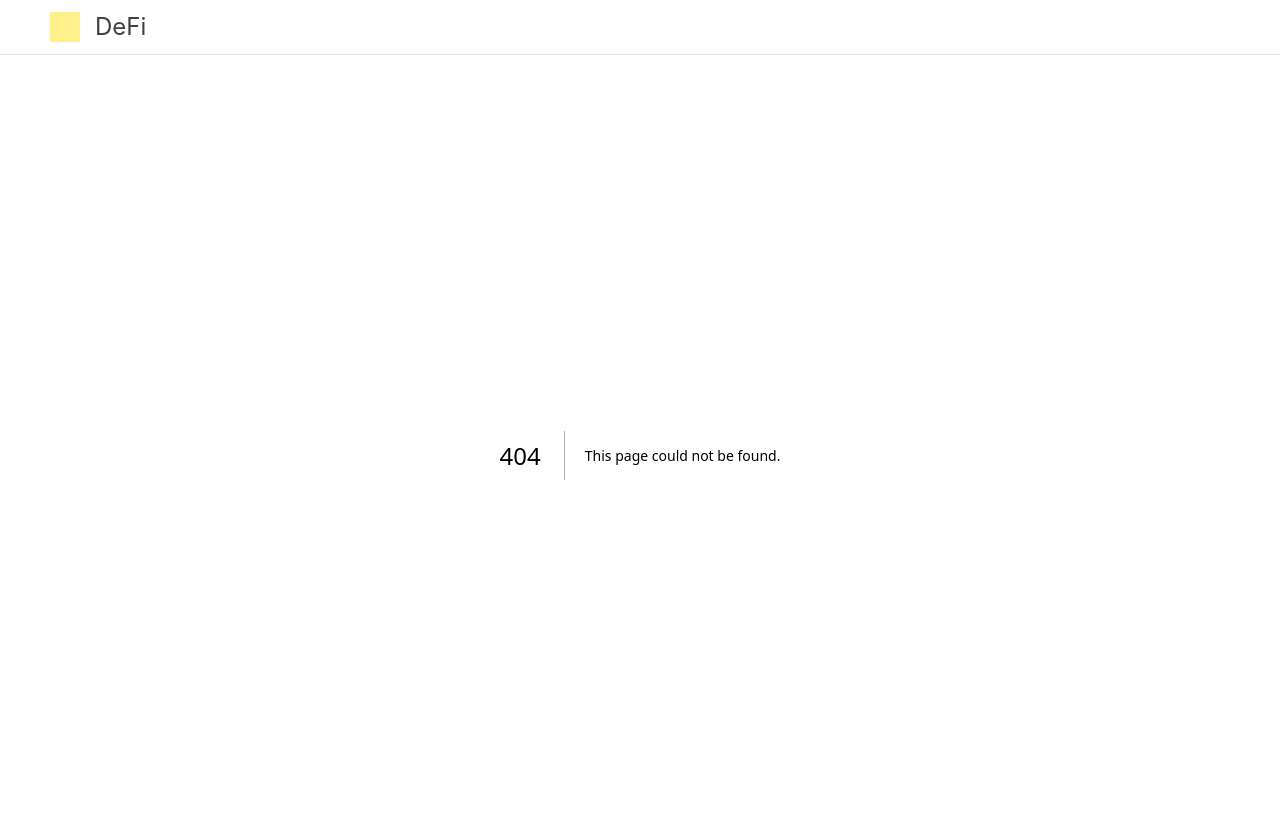
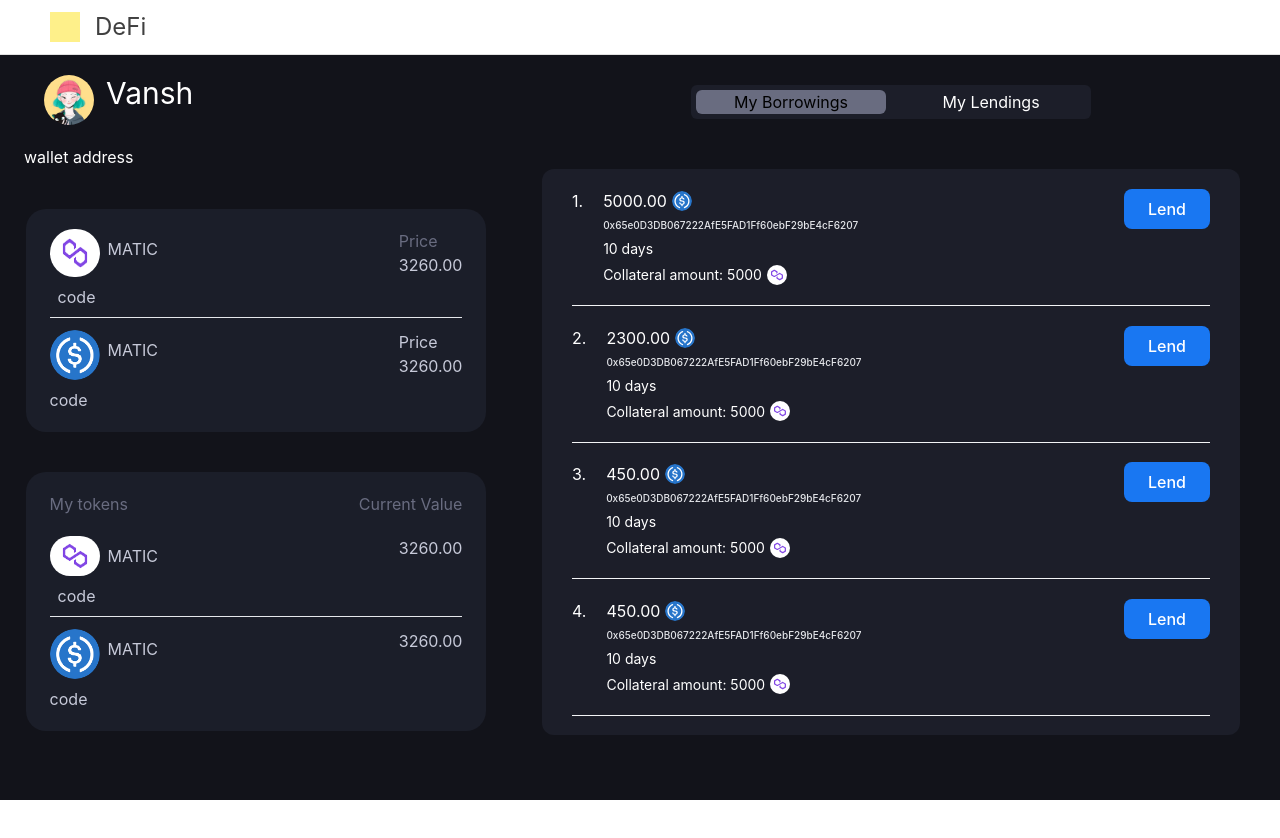
Before and after one commit to code-squads/defi, a Next.js app: page /myaccount in a window 1280 px wide. Before the commit this address had no page. Shown: the top 838 px of the page. After the commit the page ends 800 px from the top, so only its background shows below. Built offline with nearby package versions, Linux system fonts and the light colour scheme; no server answers.

Commit message:
Borrow Lend

```diff
--- a/src/components/Borrow/Borrow.jsx
+++ b/src/components/Borrow/Borrow.jsx
@@ -1,4 +1,7 @@
+import { useState } from "react"
+
 const Borrow = () => {
+    const [eligible, setEligible] = useState(false)
     return (
         <div className="flex flex-col gap-y-[30px] w-[100%] h-[100%] text-white p-[20px] px-[30px] text-inter">
             <div className="flex flex-row items-center">
@@ -34,9 +37,7 @@ const Borrow = () => {
                 <div className="font-inter text-[16px] font-medium">Interest Amount:</div>
                 <div className="ml-auto text-right text-[#696c80] font-medium mr-[10px]">9999</div>
                 <div className="flex flex-row items-center gap-x-[10px] text-[14px] text-white w-auto h-[40px] p-[5px] px-[8px] rounded-[20px] font-medium pr-[15px] ml-[10px] bg-[#404557]">
-                    {/* <div className="flex justify-center w-[30px] h-[30px] rounded-full bg-white p-[4px] box-border"> */}
                         <img className="w-[30px] h-[30px] rounded-full" src="./assets/usdc.svg" alt="usdcLogo"/>
-                    {/* </div> */}
                     USDC
                 </div>
 
@@ -54,6 +55,10 @@ const Borrow = () => {
                 </div>
             </div>
 
+            <div className="text-slate-300 text-center">
+                Congratulations 🎉 you are eligible for borrowing
+            </div>
+
             <button
                 type="submit"
                 className="bg-blue py-[8px] px-[24px] rounded-lg text-white justify-center self-center font-inter font-medium"
@@ -65,7 +70,8 @@ const Borrow = () => {
                 <svg xmlns="http://www.w3.org/2000/svg" fill="none" viewBox="0 0 24 24" strokeWidth={1.5} stroke="currentColor" className="w-[15px] h-[15px]">
                 <path strokeLinecap="round" strokeLinejoin="round" d="M11.25 11.25l.041-.02a.75.75 0 011.063.852l-.708 2.836a.75.75 0 001.063.853l.041-.021M21 12a9 9 0 11-18 0 9 9 0 0118 0zm-9-3.75h.008v.008H12V8.25z" />
                 </svg>
-                on conforming collateral amount will be deducted from your account</div>
+                on conforming collateral amount will be deducted from your account
+            </div>
         </div>
     )
 }
--- a/src/components/DashLeft/DashLeft.jsx
+++ b/src/components/DashLeft/DashLeft.jsx
@@ -34,7 +34,7 @@ const DashLeft = () => {
   }, []);
 
   return (
-    <div className="w-[100%] h-[100%] font-inter" style={{backgroundColor : '#12131A'}}>
+    <div className="w-[100%] h-[100%] font-inter overflow-auto" style={{backgroundColor : '#12131A'}}>
       {/* PROFILE */}
       <Container className="text-white">
         <div className="flex p-5">
--- a/src/components/DashRight/DashRight.jsx
+++ b/src/components/DashRight/DashRight.jsx
@@ -6,7 +6,7 @@ const DashRight = () => {
     const [state, setState] = useState('borrow')
 
     return (
-        <div className="bg-[#12131A] w-[100%] h-[100%]">
+        <div className="bg-[#12131A] w-[100%] h-[100%] overflow-hidden">
             <div className="flex flex-row gap-x-[10px] w-[200px] self-center bg-[#1C1E29] p-[5px] m-auto mb-[50px] rounded-md cursor-pointer">
                 <div className={`w-[100px] rounded-md text-center ${state == 'borrow' ? "bg-[#696c80] transition-colors duration-200 ease-in-out" : "text-white"}`}
                     onClick={() => {setState('borrow')}}
@@ -19,7 +19,7 @@ const DashRight = () => {
                     Lend
                 </div>
             </div>
-            <div className="bg-[#1C1E29] w-[100%] h-auto rounded-xl">
+            <div className="bg-[#1C1E29] w-[100%] h-auto max-h-[calc(100vh-199px)] rounded-xl overflow-auto">
                 {
                     state == 'borrow' ?
                         <Borrow/>
@@ -27,6 +27,7 @@ const DashRight = () => {
                         <Lend/>
                 }
             </div>
+            {/* <Lend/> */}
         </div>
     )
 }
--- a/src/components/Lend/Lend.jsx
+++ b/src/components/Lend/Lend.jsx
@@ -1,19 +1,168 @@
+import { useState } from "react"
+
+const TEMP = [
+    {
+        amount: '5000.00',
+        address: '0x65e0D3DB067222AfE5FAD1Ff60ebF29bE4cF6207',
+        repay: '10',
+        collateralAmt: '5000'
+    },
+    {
+        amount: '2300.00',
+        address: '0x65e0D3DB067222AfE5FAD1Ff60ebF29bE4cF6207',
+        repay: '10',
+        collateralAmt: '5000'
+    },
+    {
+        amount: '450.00',
+        address: '0x65e0D3DB067222AfE5FAD1Ff60ebF29bE4cF6207',
+        repay: '10',
+        collateralAmt: '5000'
+    },
+    {
+        amount: '450.00',
+        address: '0x65e0D3DB067222AfE5FAD1Ff60ebF29bE4cF6207',
+        repay: '10',
+        collateralAmt: '5000'
+    }
+]
 const Lend = () => {
+    const [selectedBorrower, setSelectedBorrower] = useState(null)
+
     return (
         <div className="flex flex-col gap-y-[30px] w-[100%] h-[100%] text-white p-[20px] px-[30px] text-inter">
 
-            <button
+            {!selectedBorrower && <div className="flex flex-col gap-y-[20px]">
+            {
+                TEMP.map((data, index) => {
+                    return (
+                        <div className="flex flex-col  gap-y-[20px] font-inter">
+                            <div className="flex flex-row gap-x-[20px]">
+                                <div className="">
+                                {index+1}.
+                                </div>
+
+                                <div className="flex flex-col gap-y-[5px]">
+                                    <div className="flex flex-row items-center">
+                                        {data.amount}
+                                        <img className="w-[20px] h-[20px] rounded-full ml-[5px]" src="./assets/usdc.svg" alt="usdcLogo"/>
+                                    </div>
+                                    <div className="text-gray-200 text-[10px] font-medium">{data.address}</div>
+                                    <div className="text-[14px]">{data.repay} days</div>
+                                    <div className="flex flex-row items-center text-[14px]">
+                                        <div>Collateral amount: </div>
+                                        &nbsp;{data.collateralAmt}
+                                        <div className="flex justify-center w-[20px] h-[20px] rounded-full bg-white p-[4px] box-border ml-[5px]">
+                                            <img src="./assets/matic.svg" alt="maticLogo"/>
+                                        </div>
+                                    </div>
+                                </div>
+
+                                <button
+                                    type="submit"
+                                    className="bg-blue py-[8px] px-[24px] ml-auto rounded-lg text-white font-inter font-medium self-start"
+                                    onClick={() => {setSelectedBorrower(data)}}
+                                >
+                                    Lend
+                                </button>
+                            </div>
+                            {
+                                index <= TEMP.length &&
+                                <div className="h-[0.5px] self-center bg-gray-100 w-[100%] "></div>}
+                        </div>
+                    )
+                })
+            }
+            </div>}
+
+            {
+                selectedBorrower &&
+
+                <>
+                    <svg xmlns="http://www.w3.org/2000/svg" fill="none" viewBox="0 0 24 24" strokeWidth={1.5} stroke="currentColor" className="w-6 h-6 cursor-pointer"
+                        onClick={() => {setSelectedBorrower(null)}}
+                    >
+                    <path strokeLinecap="round" strokeLinejoin="round" d="M10.5 19.5L3 12m0 0l7.5-7.5M3 12h18" />
+                    </svg>
+
+
+                    <div className="flex flex-row items-center">
+                        <div className="font-inter text-[16px] font-medium">
+                            Loan amount:
+                        </div>
+
+                        <div className="ml-auto bg-transparent text-right text-[#696c80] font-medium outline-none">{selectedBorrower.amount}</div>
+                        <div className="flex flex-row items-center gap-x-[10px] text-[14px] text-white w-auto h-[40px] p-[5px] px-[8px] rounded-[20px] font-medium pr-[15px] ml-[25px] bg-[#404557]">
+                            <img className="w-[30px] h-[30px] rounded-full" src="./assets/usdc.svg" alt="usdcLogo"/>
+                            USDC
+                        </div>
+                    </div>
+
+                    <div className="flex flex-row items-center">
+                        <div className="font-inter text-[16px] font-medium">Expected repay duration:</div>
+                        <div className="ml-auto bg-transparent text-right text-[#696c80] font-medium mr-[10px] outline-none">{selectedBorrower.repay}</div>
+                        <div>days</div>
+                    </div>
+
+                    <div className="flex flex-row items-center">
+
+                        <div className="font-inter text-[16px] font-medium">Interest %:</div>
+                        <div className="ml-auto bg-transparent text-right text-[#696c80] font-medium mr-[10px] outline-none">13%</div>
+                        <div>APR</div>
+
+                    </div>
+
+                    <div className="flex flex-row items-center">
+
+                        <div className="font-inter text-[16px] font-medium">Interest Amount:</div>
+                        <div className="ml-auto text-right text-[#696c80] font-medium mr-[10px]">9999</div>
+                        <div className="flex flex-row items-center gap-x-[10px] text-[14px] text-white w-auto h-[40px] p-[5px] px-[8px] rounded-[20px] font-medium pr-[15px] ml-[10px] bg-[#404557]">
+                                <img className="w-[30px] h-[30px] rounded-full" src="./assets/usdc.svg" alt="usdcLogo"/>
+                            USDC
+                        </div>
+
+                    </div>
+
+                    <div className="flex flex-row items-center">
+
+                        <div className="font-inter text-[16px] font-medium">Required collateral:</div>
+                        <div className="ml-auto text-right text-[#696c80] font-medium mr-[10px]">9999</div>
+                        <div className="flex flex-row items-center gap-x-[10px] text-[14px] text-white w-auto h-[40px] p-[5px] px-[8px] rounded-[20px] font-medium pr-[15px] ml-[10px] bg-[#404557]">
+                            <div className="flex justify-center w-[30px] h-[30px] rounded-full bg-white p-[4px] box-border">
+                                <img src="./assets/matic.svg" alt="maticLogo"/>
+                            </div>
+                            MATIC
+                        </div>
+                    </div>
+
+                    <button
+                        type="submit"
+                        className="bg-blue py-[8px] px-[24px] rounded-lg text-white justify-center self-center font-inter font-medium"
+                    >
+                        Confirm Borrow
+                    </button>
+
+                    <div className="flex flex-row items-center gap-x-[5px] font-[300] text-gray-400 text-[12px] self-center mt-[-10px]">
+                        <svg xmlns="http://www.w3.org/2000/svg" fill="none" viewBox="0 0 24 24" strokeWidth={1.5} stroke="currentColor" className="w-[15px] h-[15px]">
+                        <path strokeLinecap="round" strokeLinejoin="round" d="M11.25 11.25l.041-.02a.75.75 0 011.063.852l-.708 2.836a.75.75 0 001.063.853l.041-.021M21 12a9 9 0 11-18 0 9 9 0 0118 0zm-9-3.75h.008v.008H12V8.25z" />
+                        </svg>
+                        on conforming collateral amount will be deducted from your account
+                    </div>
+                </>
+            }
+
+            {/* <button
                 type="submit"
                 className="bg-blue py-[8px] px-[24px] rounded-lg text-white justify-center self-center font-inter font-medium"
             >
-                Confirm Borrow
+                Confirm Lend
             </button>
 
             <div className="flex flex-row items-center gap-x-[5px] font-[300] text-gray-400 text-[12px] self-center mt-[-10px]">
                 <svg xmlns="http://www.w3.org/2000/svg" fill="none" viewBox="0 0 24 24" strokeWidth={1.5} stroke="currentColor" className="w-[15px] h-[15px]">
                 <path strokeLinecap="round" strokeLinejoin="round" d="M11.25 11.25l.041-.02a.75.75 0 011.063.852l-.708 2.836a.75.75 0 001.063.853l.041-.021M21 12a9 9 0 11-18 0 9 9 0 0118 0zm-9-3.75h.008v.008H12V8.25z" />
                 </svg>
-                on conforming collateral amount will be deducted from your account</div>
+                on conforming collateral amount will be deducted from your account</div> */}
         </div>
     )
 }
--- /dev/null
+++ b/src/components/MyAccountRight/MyAccountRight.jsx
@@ -0,0 +1,34 @@
+import { useState } from "react"
+import Borrow from "../Borrow/Borrow"
+import Lend from "../Lend/Lend"
+
+const MyAccountRight = () => {
+    const [state, setState] = useState('borrowings')
+
+    return (
+        <div className="bg-[#12131A] w-[100%] h-[100%]">
+            <div className="flex flex-row gap-x-[10px] w-[400px] self-center bg-[#1C1E29] p-[5px] m-auto mb-[50px] rounded-md cursor-pointer">
+                <div className={`w-[200px] rounded-md text-center ${state == 'borrowings' ? "bg-[#696c80] transition-colors duration-200 ease-in-out" : "text-white"}`}
+                    onClick={() => {setState('borrowings')}}
+                >
+                    My Borrowings
+                </div>
+                <div className={`w-[200px] rounded-md text-center ${state == 'lendings' ? "bg-[#696c80] transition-colors duration-200 ease-in-out" : "text-white"}`}
+                    onClick={() => {setState('lendings')}}
+                >
+                    My Lendings
+                </div>
+            </div>
+            <div className="bg-[#1C1E29] w-[100%] h-auto rounded-xl">
+                {
+                    state == 'borrow' ?
+                        <Borrow/>
+                    :
+                        <Lend/>
+                }
+            </div>
+        </div>
+    )
+}
+
+export default MyAccountRight
--- a/src/pages/dashboard.jsx
+++ b/src/pages/dashboard.jsx
@@ -3,11 +3,11 @@ import DashRight from "../components/DashRight/DashRight"
 
 const Dashboard = () => {
     return (
-        <div className="flex flex-row h-[calc(100vh-55px)] bg-[#12131A]">
+        <div className="flex flex-row h-[calc(100vh-55px)] bg-[#12131A] overflow-hidden box-borderr">
             <div className="w-[40%]">
                 <DashLeft/>
             </div>
-            <div className="w-[60%] box-border p-[30px] pr-[40px]">
+            <div className="w-[60%] box-border p-[30px] pr-[40px] overflow-hidden">
                 <DashRight>
 
                 </DashRight>
--- /dev/null
+++ b/src/pages/myaccount.jsx
@@ -0,0 +1,17 @@
+import DashLeft from "../components/DashLeft/DashLeft"
+import MyAccountRight from "../components/MyAccountRight/MyAccountRight"
+
+const MyAccount = () => {
+    return (
+        <div className="flex flex-row h-[calc(100vh-55px)] bg-[#12131A]">
+            <div className="w-[40%]">
+                <DashLeft/>
+            </div>
+            <div className="w-[60%] box-border p-[30px] pr-[40px]">
+                <MyAccountRight/>
+            </div>
+        </div>
+    )
+}
+
+export default MyAccount
```
